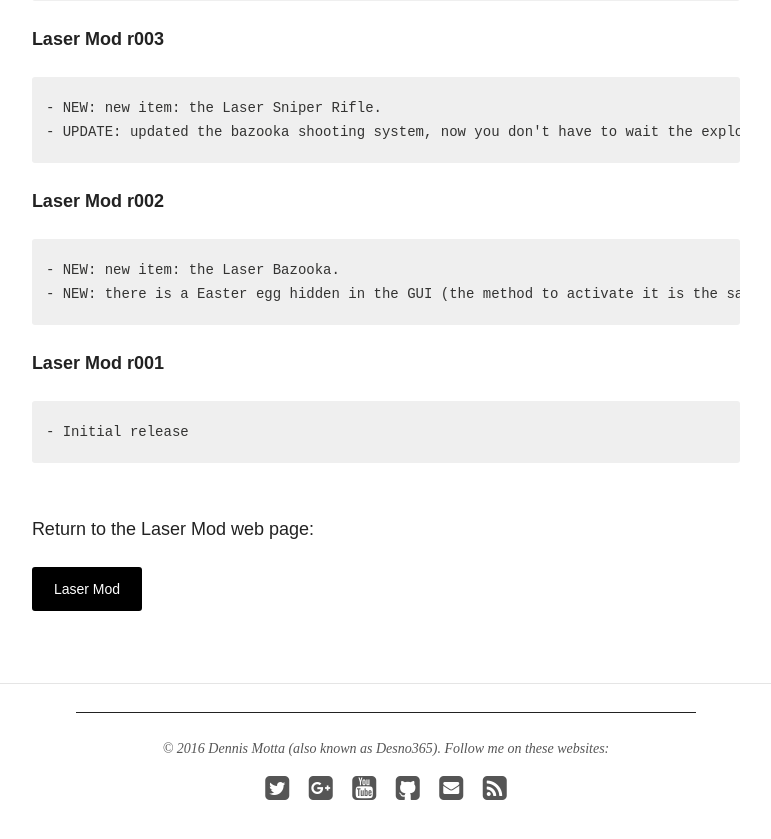
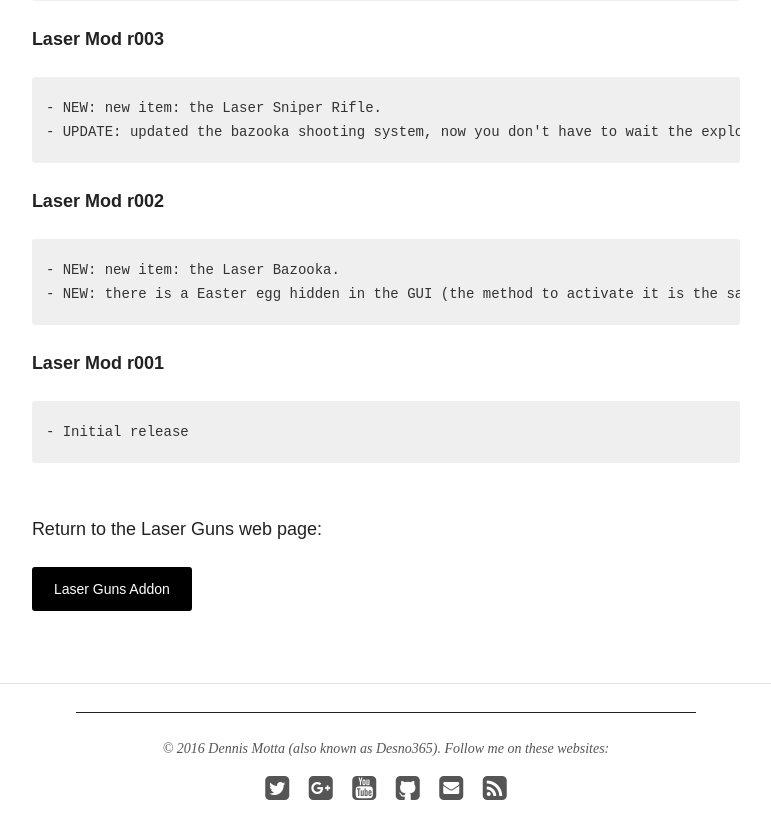
Before and after one commit to Desno365/Desno365.github.io, a Jekyll site: the page built from minecraft/laser-mod/full-changelog/index.md, in a window 1280 px wide and 900 px high, scrolled down 709 px. Shown: the top 839 px of the window, without its empty margins (254-1025 px from the left). Built offline with Jekyll 4.4.1, drawn with Linux system fonts in a browser that asks for light colours; nearby versions of some CDN libraries; comment, search, counter and statistics services are not loaded.

Commit message:
Laser guns add-on changes

```diff
--- a/minecraft/laser-mod/full-changelog/index.md
+++ b/minecraft/laser-mod/full-changelog/index.md
@@ -29,6 +29,6 @@ page-level-ads: true
 {% endhighlight %}
 
 
-<br>Return to the Laser Mod web page:
+<br>Return to the Laser Guns web page:
 
-<div markdown="0"><a href="{{ site.url }}/minecraft/laser-mod/#changelog" class="btn">Laser Mod</a></div>
+<div markdown="0"><a href="{{ site.url }}/minecraft/laser-mod/#changelog" class="btn">Laser Guns Addon</a></div>
```
